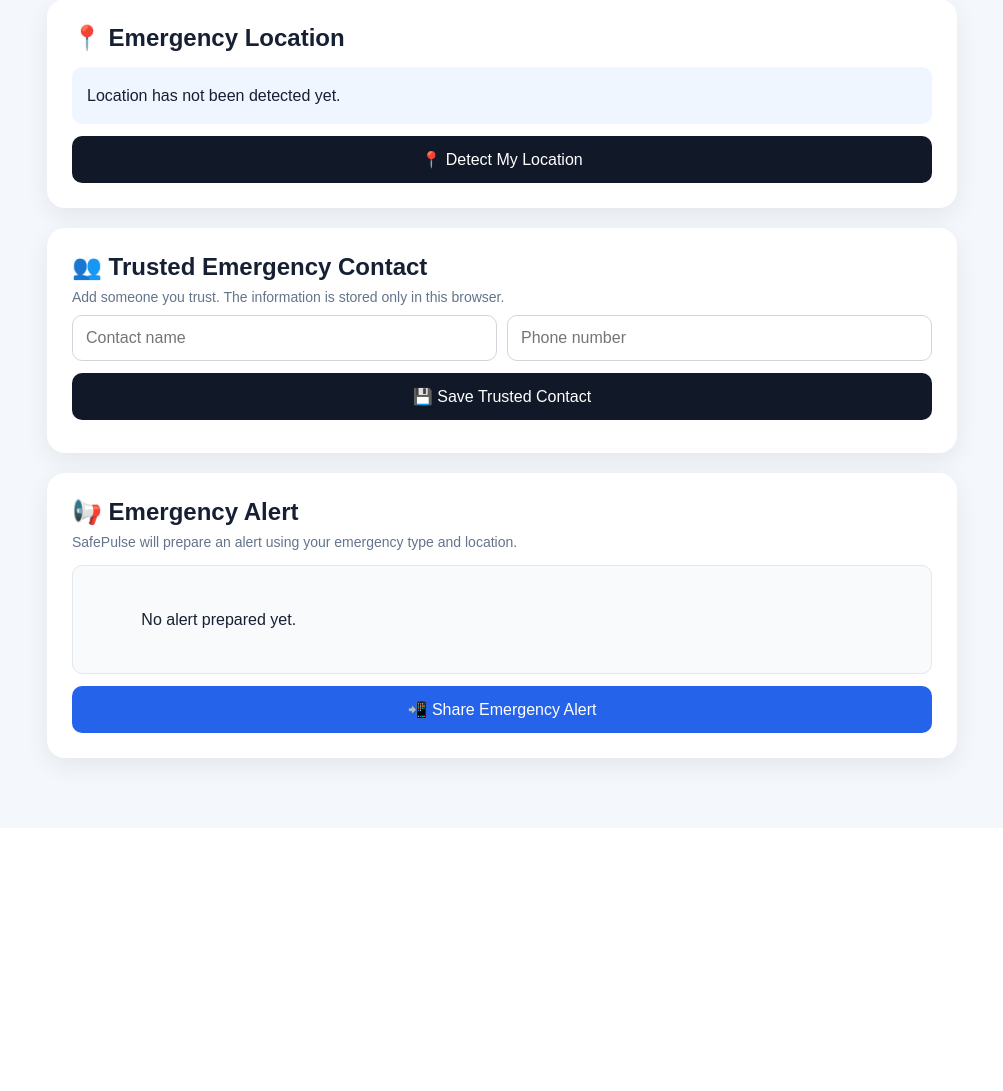
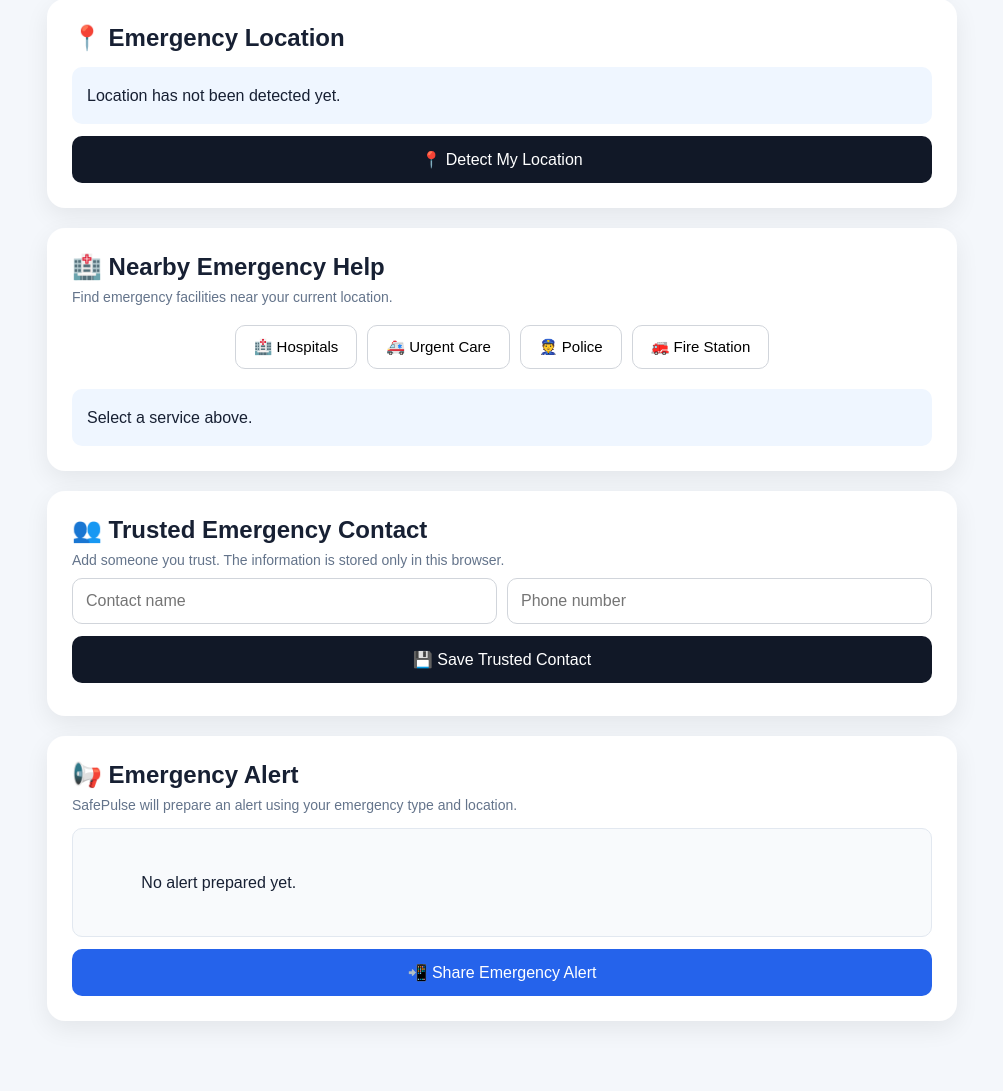
Before and after one commit to putta253055-lgtm/SafePulse, a Flask app: page / in a window 1280 px wide. Shown: the part 739-1830 px from the top of the page, without its empty margins (138-1141 px from the left). Before the commit the page ends 1520 px from the top, so only its background shows below. Run offline with Flask 3, Linux system fonts and the light colour scheme.

Commit message:
Add nearby emergency help

```diff
--- a/templates/index.html
+++ b/templates/index.html
@@ -270,6 +270,44 @@
         </button>
 
     </div>
+<!-- NEARBY HELP -->
+<div class="card">
+
+    <h2>🏥 Nearby Emergency Help</h2>
+
+    <p class="small">
+        Find emergency facilities near your current location.
+    </p>
+
+    <div class="types">
+
+        <button class="type-button"
+                onclick="findNearby('hospital')">
+            🏥 Hospitals
+        </button>
+
+        <button class="type-button"
+                onclick="findNearby('urgent care')">
+            🚑 Urgent Care
+        </button>
+
+        <button class="type-button"
+                onclick="findNearby('police station')">
+            👮 Police
+        </button>
+
+        <button class="type-button"
+                onclick="findNearby('fire station')">
+            🚒 Fire Station
+        </button>
+
+    </div>
+
+    <div id="nearbyStatus" class="location-box">
+        Select a service above.
+    </div>
+
+</div>
 
 
     <!-- TRUSTED CONTACT -->
@@ -433,6 +471,46 @@ function getLocation() {
 // -------------------------
 // OPEN MAP
 // -------------------------
+// -------------------------
+// FIND NEARBY HELP
+// -------------------------
+
+function findNearby(service) {
+
+    const status =
+        document.getElementById("nearbyStatus");
+
+    if (latitude === null || longitude === null) {
+
+        status.innerHTML =
+            "📍 Please detect your location first.";
+
+        getLocation();
+
+        return;
+    }
+
+    status.innerHTML =
+        "🔎 Finding nearby " +
+        service +
+        "...";
+
+    const mapUrl =
+        "https://www.google.com/maps/search/" +
+        encodeURIComponent(service) +
+        "/@" +
+        latitude +
+        "," +
+        longitude +
+        ",14z";
+
+    status.innerHTML =
+        "✅ Opening nearby " +
+        service +
+        " in Maps...";
+
+    window.open(mapUrl, "_blank");
+}
 
 function openMap() {
 
```
